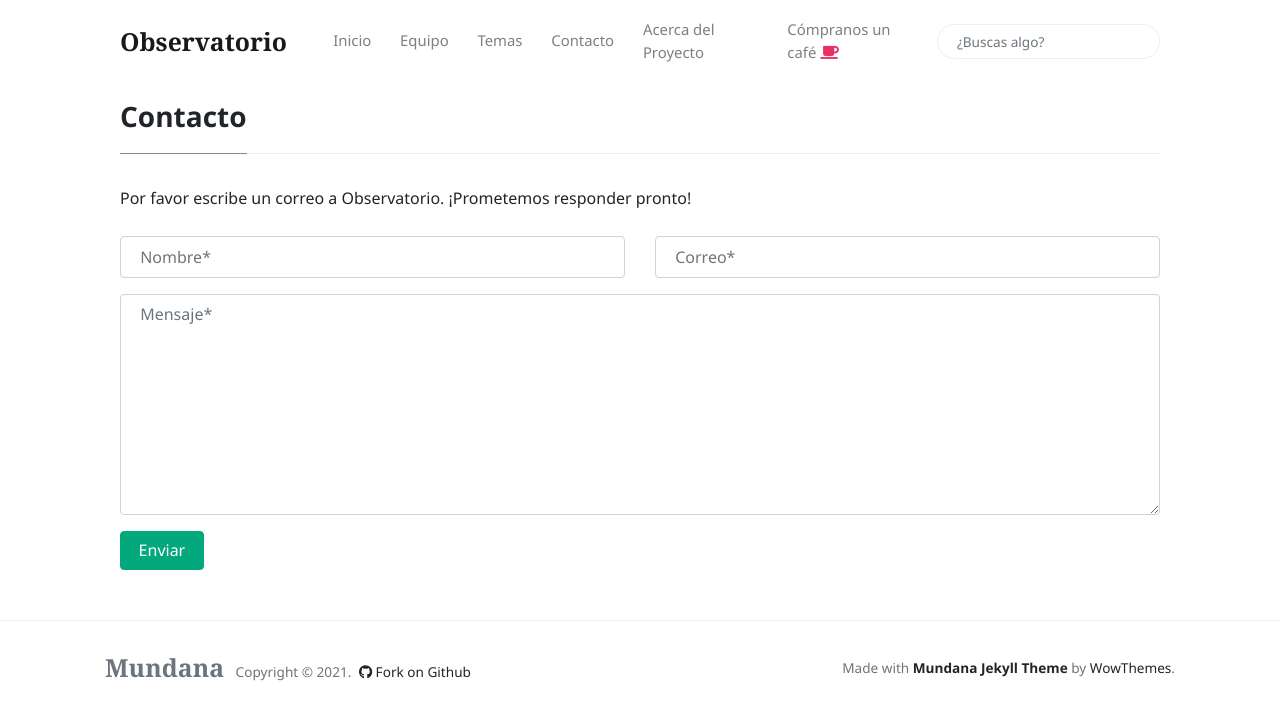
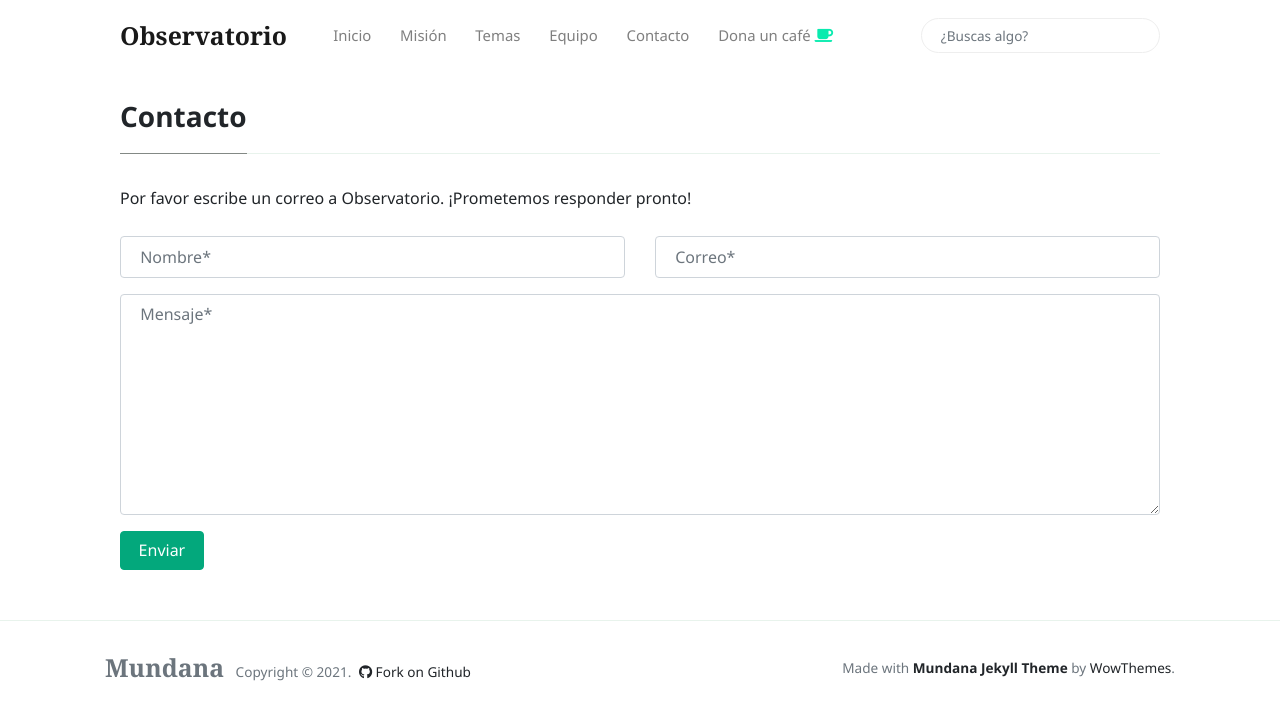
Before and after one commit to Alex-writes-something/observatorio.github.io, a Jekyll site: the page built from _pages/contact.md, in a window 1280 px wide. Shown: the top 720 px of the page. Built offline with Jekyll 4.4.1, drawn with Linux system fonts in a browser that asks for light colours; nearby versions of some CDN libraries.

Commit message:
Update menu-header.html

```diff
--- a/_includes/menu-header.html
+++ b/_includes/menu-header.html
@@ -3,18 +3,23 @@
 <li class="nav-item">
 <a class="nav-link" href="{{site.baseurl}}/index.html">Inicio</a>
 </li>
+
+<li class="nav-item">
+<a class="nav-link" href="{{site.baseurl}}/about.html">Misión</a>
+</li>
+
+<li class="nav-item">
+<a class="nav-link" href="{{site.baseurl}}/categories.html">Temas</a>
+</li>
+
 <li class="nav-item">
 <a class="nav-link" href="{{site.baseurl}}/authors-list.html">Equipo</a>
 </li>
-<li class="nav-item">
-<a class="nav-link" href="{{site.baseurl}}/categories.html">Temas</a>
-</li>
+
 <li class="nav-item">
 <a class="nav-link" href="{{site.baseurl}}/contact.html">Contacto</a>
 </li>
+
 <li class="nav-item">
-<a class="nav-link" href="{{site.baseurl}}/about.html">Acerca del Proyecto</a>
+<a target="_blank" class="nav-link" href="https://ko-fi.com/alexkonnichiwa">Dona un café <i class="fa fa-coffee text-info"></i></a>
 </li>
-<li class="nav-item">
-<a target="_blank" class="nav-link" href="https://ko-fi.com/alexkonnichiwa">Cómpranos un café <i class="fa fa-coffee text-danger"></i></a>
-</li>
```
